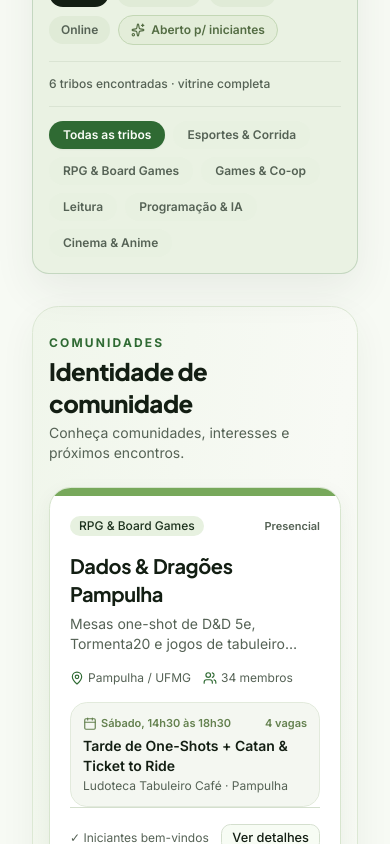
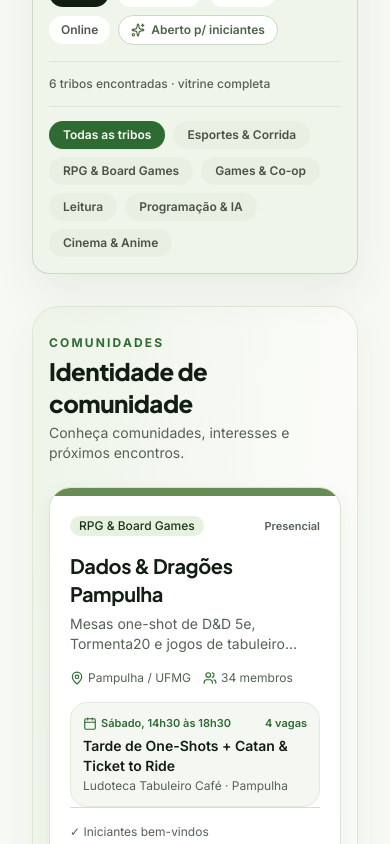
Before and after one commit to ArthurG12/Tribes, a Next.js app in the folder frontend/: page / in a window 390 px wide. Shown: the part 2880-3724 px from the top of the page. Built offline with nearby package versions, Linux system fonts and the light colour scheme.

Commit message:
Unify explorer colors and improve responsive tribe cards

```diff
--- a/frontend/src/components/tribes/tribe-explorer.tsx
+++ b/frontend/src/components/tribes/tribe-explorer.tsx
@@ -107,7 +107,7 @@ export function TribeExplorer({
         </div>
 
         {/* Search + Format + Beginner filter bar */}
-        <div className="mt-10 rounded-xl border border-primary/20 bg-[#eaf2e3] p-4 shadow-[0_16px_40px_rgba(48,66,45,0.08)] backdrop-blur-xl sm:p-5">
+        <div className="mt-10 rounded-xl border border-primary/20 bg-[#f0f5eb] p-4 shadow-[0_16px_40px_rgba(48,66,45,0.08)] backdrop-blur-xl sm:p-5">
           <div className="flex flex-col gap-3 lg:flex-row lg:items-center lg:justify-between">
             <div className="relative flex-1">
               <Search className="pointer-events-none absolute top-1/2 left-3 size-4 -translate-y-1/2 text-muted-foreground" />
@@ -131,7 +131,7 @@ export function TribeExplorer({
                   className={`rounded-xl px-3 py-1.5 text-xs font-semibold transition-all ${
                     selectedFormat === fmt
                       ? "bg-foreground text-background"
-                      : "bg-[#e0ebd7] text-muted-foreground hover:bg-[#dce9d1]"
+                      : "bg-white text-foreground/75 hover:bg-[#e6efe0]"
                   }`}
                 >
                   {fmt}
@@ -146,8 +146,8 @@ export function TribeExplorer({
                 }}
                 className={`inline-flex items-center gap-1.5 rounded-xl border px-3 py-1.5 text-xs font-semibold transition-all ${
                   onlyBeginners
-                    ? "border-[#8eaa70] bg-[#b7d58b] text-[#344b39]"
-                    : "border-[#c3d7b5] bg-[#a9c47c]/10 text-[#536c43] hover:bg-[#a9c47c]/15"
+                    ? "border-primary bg-primary text-primary-foreground"
+                    : "border-[#cbdac3] bg-white text-[#496644] hover:bg-[#f5f8f2]"
                 }`}
               >
                 <Sparkles className="size-3.5" />
@@ -158,7 +158,7 @@ export function TribeExplorer({
 
           <div className="mt-4 flex flex-wrap items-center justify-between gap-3 border-t border-border/70 pt-3.5 text-xs">
             <span className="font-medium text-muted-foreground">{filteredTribes.length} {filteredTribes.length === 1 ? "tribo encontrada" : "tribos encontradas"}{activeFilterCount > 0 ? ` · ${activeFilterCount} filtros ativos` : " · vitrine completa"}</span>
-            {activeFilterCount > 0 && <button type="button" onClick={() => { setSelectedCategory("todos"); setSelectedFormat("Todos"); setOnlyBeginners(false); setSearchQuery(""); }} className="font-bold text-[#526b40] underline decoration-dotted underline-offset-4 hover:text-[#3f6045]">Limpar filtros</button>}
+            {activeFilterCount > 0 && <button type="button" onClick={() => { setSelectedCategory("todos"); setSelectedFormat("Todos"); setOnlyBeginners(false); setSearchQuery(""); }} className="font-bold text-primary underline decoration-dotted underline-offset-4 hover:text-[#315b39]">Limpar filtros</button>}
           </div>
 
           {/* Category pills */}
@@ -171,7 +171,7 @@ export function TribeExplorer({
                 className={`rounded-full px-3.5 py-1.5 text-xs font-semibold transition-all ${
                   selectedCategory === filter.id
                     ? "bg-primary text-primary-foreground shadow-xs"
-                    : "bg-[#e8f1e1] text-muted-foreground hover:bg-white/[0.09] hover:text-foreground"
+                    : "bg-[#e8f0e3] text-foreground/75 hover:bg-white hover:text-foreground"
                 }`}
               >
                 {filter.label}
@@ -182,7 +182,7 @@ export function TribeExplorer({
 
         {filteredTribes.length > 0 && (
           <div className="mt-8">
-            <section className="rounded-3xl border border-[#dce8d4] bg-gradient-to-br from-[#f0f6eb] via-[#f8faf5] to-[#edf4e8] px-4 py-7 shadow-[0_12px_36px_rgba(45,75,40,0.055)] sm:px-6 sm:py-8">
+            <section className="rounded-3xl border border-[#dce8d4] bg-gradient-to-br from-[#edf4e8] via-[#fbfcf9] to-[#f1f6ed] px-4 py-7 shadow-[0_12px_36px_rgba(45,75,40,0.055)] sm:px-6 sm:py-8">
               <div className="mb-6">
                 <p className="text-xs font-bold uppercase tracking-[0.18em] text-primary">Comunidades</p>
                 <h3 className="mt-1 font-heading text-2xl font-extrabold text-foreground">Identidade de comunidade</h3>
@@ -190,11 +190,11 @@ export function TribeExplorer({
               </div>
               <div className="grid gap-5 sm:grid-cols-2 lg:grid-cols-3">
                 {filteredTribes.map((tribe, index) => {
-                  const accents = ["#77a85b", "#d69b55", "#7c9ec4", "#a18ac7", "#d17f83"];
+                  const accents = ["#668b54", "#c58a4c", "#8aa078", "#b49b68", "#78916b"];
                   const accent = accents[index % accents.length];
                   const spotsLeft = tribe.nextEvent.maxSpots - tribe.nextEvent.confirmedCount;
                   return (
-                    <article key={"identity-" + tribe.id} className="group flex h-full flex-col overflow-hidden rounded-2xl border border-[#d7e5ce] bg-white shadow-[0_6px_20px_rgba(45,75,40,0.055)] transition-all duration-200 hover:-translate-y-1 hover:border-primary/40 hover:shadow-[0_14px_32px_rgba(45,75,40,0.11)]">
+                    <article key={"identity-" + tribe.id} className="group flex h-full flex-col overflow-hidden rounded-2xl border border-[#d9e4d3] bg-white shadow-[0_6px_20px_rgba(45,75,40,0.055)] transition-all duration-200 hover:-translate-y-1 hover:border-primary/40 hover:shadow-[0_14px_32px_rgba(45,75,40,0.11)]">
                       <div className="h-2" style={{ backgroundColor: accent }} />
                       <div className="flex flex-1 flex-col p-5">
                         <div className="flex items-center justify-between gap-2"><Badge variant="secondary">{tribe.categoryLabel}</Badge><span className="text-[11px] font-semibold text-muted-foreground">{tribe.format}</span></div>
@@ -204,11 +204,11 @@ export function TribeExplorer({
                           <span className="inline-flex items-center gap-1"><MapPin className="size-3.5 text-primary" />{tribe.neighborhood}</span>
                           <span className="inline-flex items-center gap-1"><Users className="size-3.5 text-primary" />{tribe.membersCount} membros</span>
                         </div>
-                        <div className="mt-4 rounded-xl border border-[#e2eadc] bg-[#f4f7f1] p-3">
-                          <div className="flex items-center justify-between gap-2 text-[11px] font-semibold text-[#64814f]"><span className="inline-flex items-center gap-1"><Calendar className="size-3.5" />{tribe.nextEvent.dateLabel}</span><span>{spotsLeft} vagas</span></div>
+                        <div className="mt-4 rounded-xl border border-[#e2eadc] bg-[#f5f8f2] p-3">
+                          <div className="flex items-center justify-between gap-2 text-[11px] font-semibold text-primary"><span className="inline-flex items-center gap-1"><Calendar className="size-3.5" />{tribe.nextEvent.dateLabel}</span><span>{spotsLeft} vagas</span></div>
                           <p className="mt-1 text-sm font-semibold text-foreground">{tribe.nextEvent.title}</p><p className="mt-0.5 text-xs text-muted-foreground">{tribe.nextEvent.locationLabel}</p>
                         </div>
-                        <div className="mt-auto flex items-center justify-between gap-2 border-t border-border pt-4"><span className="text-xs text-muted-foreground">{tribe.beginnerFriendly ? "✓ Iniciantes bem-vindos" : tribe.weeklyFrequency}</span><Button size="sm" variant="outline" onClick={() => handleOpenTribe(tribe)}>Ver detalhes</Button></div>
+                        <div className="mt-auto flex flex-wrap items-center justify-between gap-3 border-t border-border pt-4"><span className="text-xs text-muted-foreground">{tribe.beginnerFriendly ? "✓ Iniciantes bem-vindos" : tribe.weeklyFrequency}</span><Button size="sm" variant="outline" className="inline-flex shrink-0 items-center gap-2 whitespace-nowrap" onClick={() => handleOpenTribe(tribe)}>Ver detalhes <ArrowRight className="size-3.5" /></Button></div>
                       </div>
                     </article>
                   );
@@ -249,7 +249,7 @@ export function TribeExplorer({
                   <Badge variant="secondary">{activeTribe.categoryLabel}</Badge>
                   <Badge variant="outline">{activeTribe.format}</Badge>
                   {activeTribe.beginnerFriendly && (
-                    <Badge className="bg-emerald-500/15 text-[#536c43]">
+                    <Badge className="bg-[#e8f1e4] text-primary">
                       Aberto p/ iniciantes
                     </Badge>
                   )}
@@ -285,7 +285,7 @@ export function TribeExplorer({
                       <MapPin className="size-3.5 text-primary" />
                       {activeTribe.nextEvent.locationLabel}
                     </p>
-                    <p className="flex items-center gap-2 font-medium text-[#536c43]">
+                    <p className="flex items-center gap-2 font-medium text-primary">
                       <Sparkles className="size-3.5" />
                       Custo: {activeTribe.nextEvent.costLabel}
                     </p>
```
